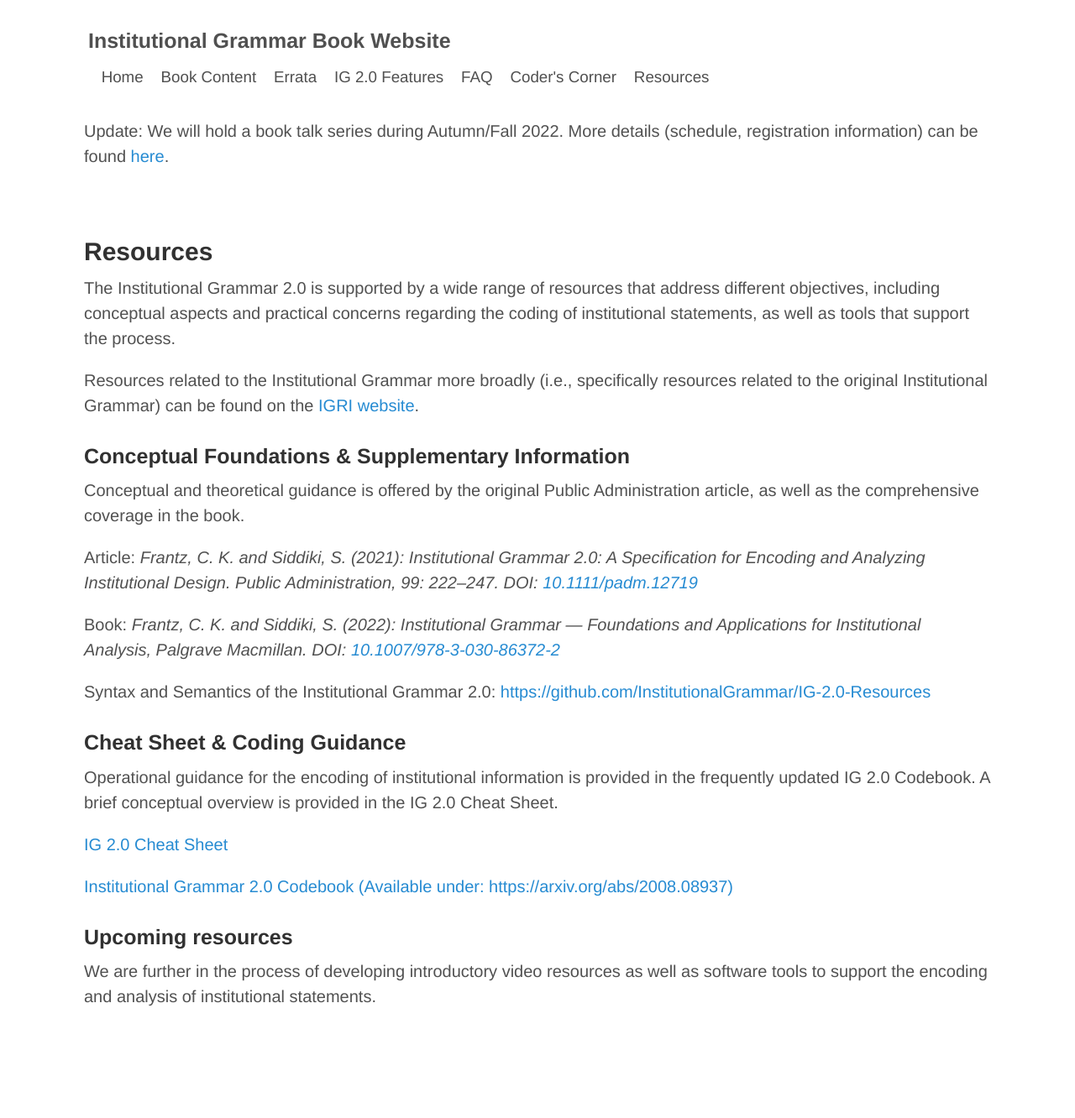
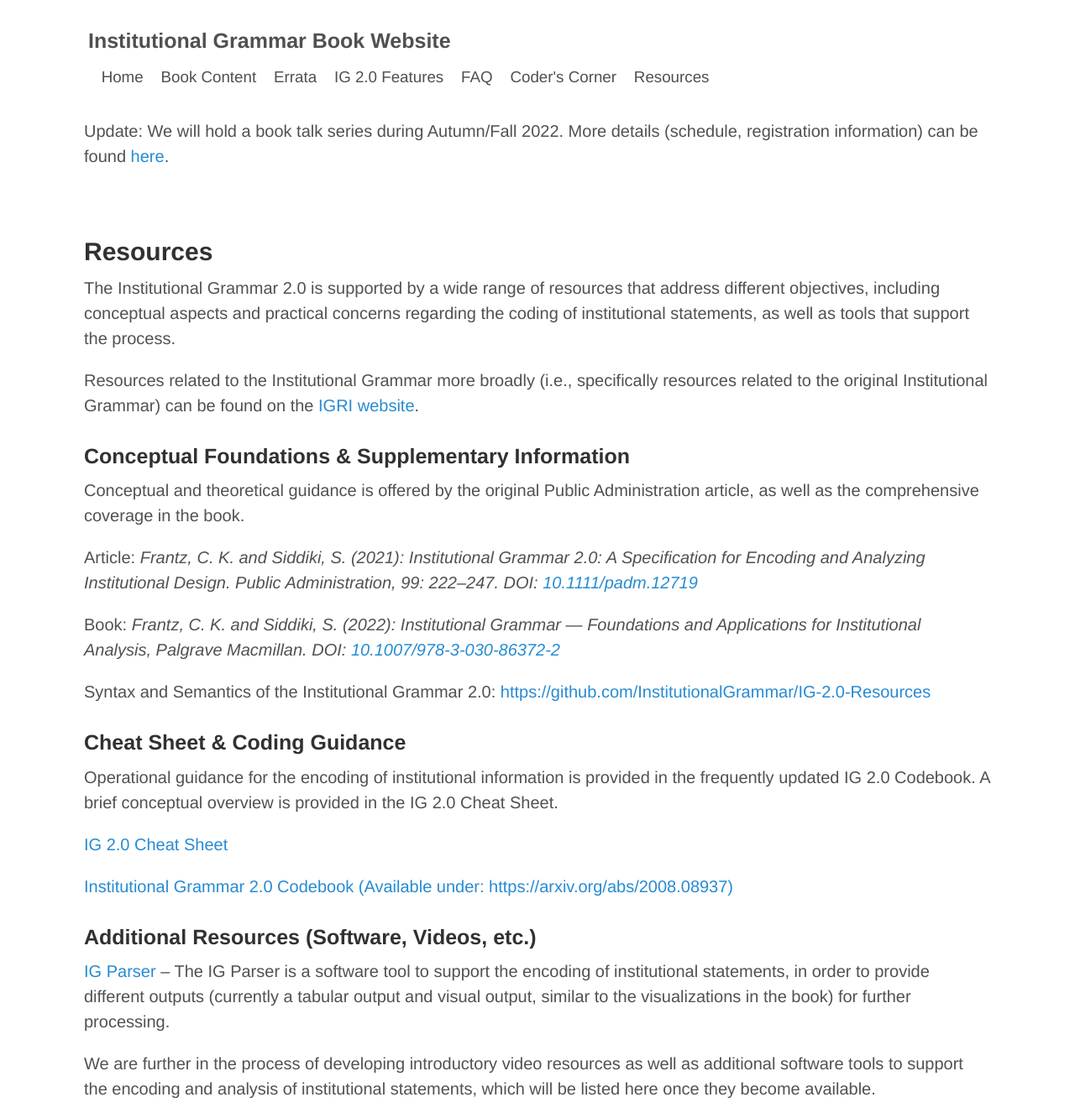
Before and after one commit to InstitutionalGrammar/IG-Book, a Jekyll site: the page built from resources.md, in a window 1280 px wide. Shown: the whole page at 84% size. Built offline with Jekyll 4.4.1, drawn with Linux system fonts in a browser that asks for light colours; before the commit the page ends 1222 px from its top, so only the background shows below that.

Commit message:
Added IG Parser to the list of resources.

```diff
--- a/resources.md
+++ b/resources.md
@@ -27,6 +27,8 @@ Operational guidance for the encoding of institutional information is provided i
 
 [Institutional Grammar 2.0 Codebook (Available under: https://arxiv.org/abs/2008.08937)](https://arxiv.org/abs/2008.08937)
 
-### Upcoming resources
+### Additional Resources (Software, Videos, etc.)
 
-We are further in the process of developing introductory video resources as well as software tools to support the encoding and analysis of institutional statements.
+[IG Parser](ig-parser.md) -- The IG Parser is a software tool to support the encoding of institutional statements, in order to provide different outputs (currently a tabular output and visual output, similar to the visualizations in the book) for further processing.
+
+We are further in the process of developing introductory video resources as well as additional software tools to support the encoding and analysis of institutional statements, which will be listed here once they become available.
```
